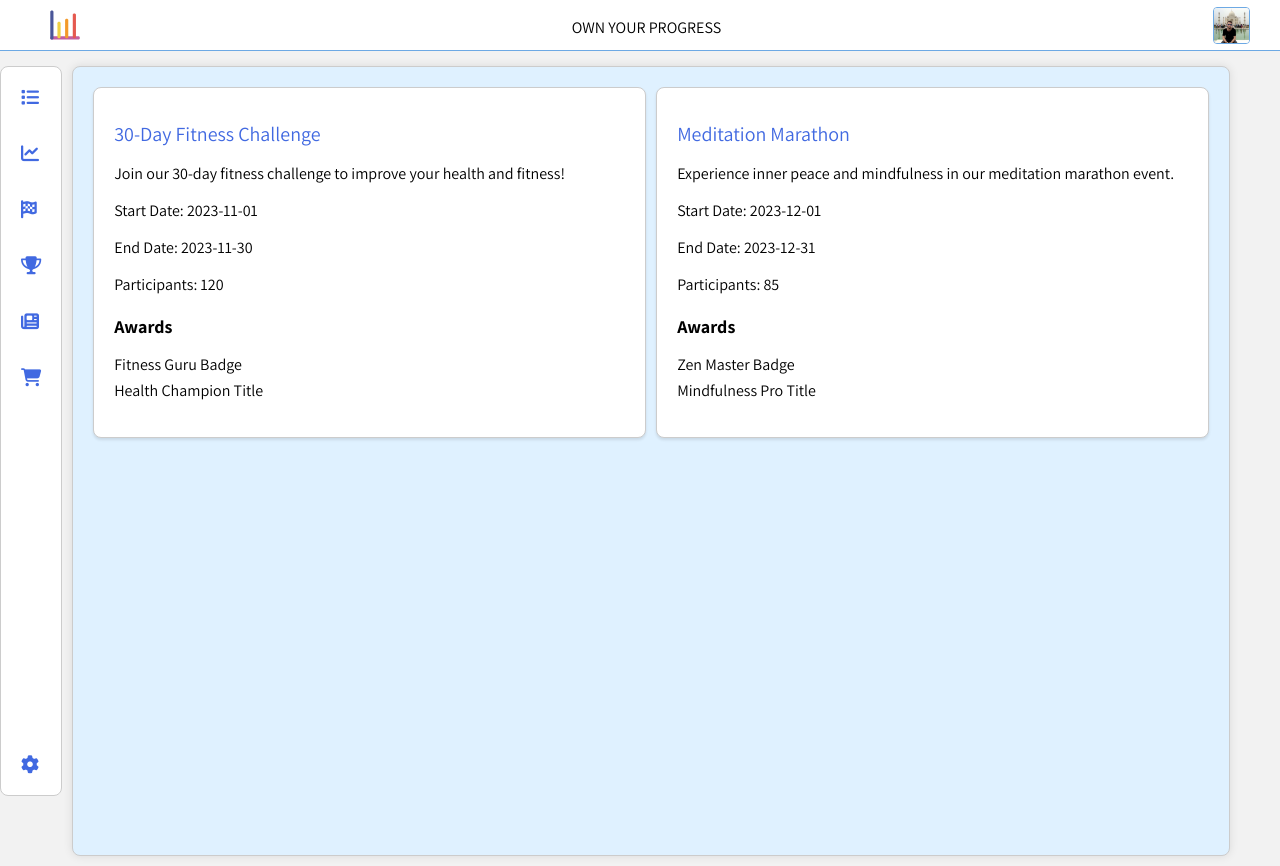
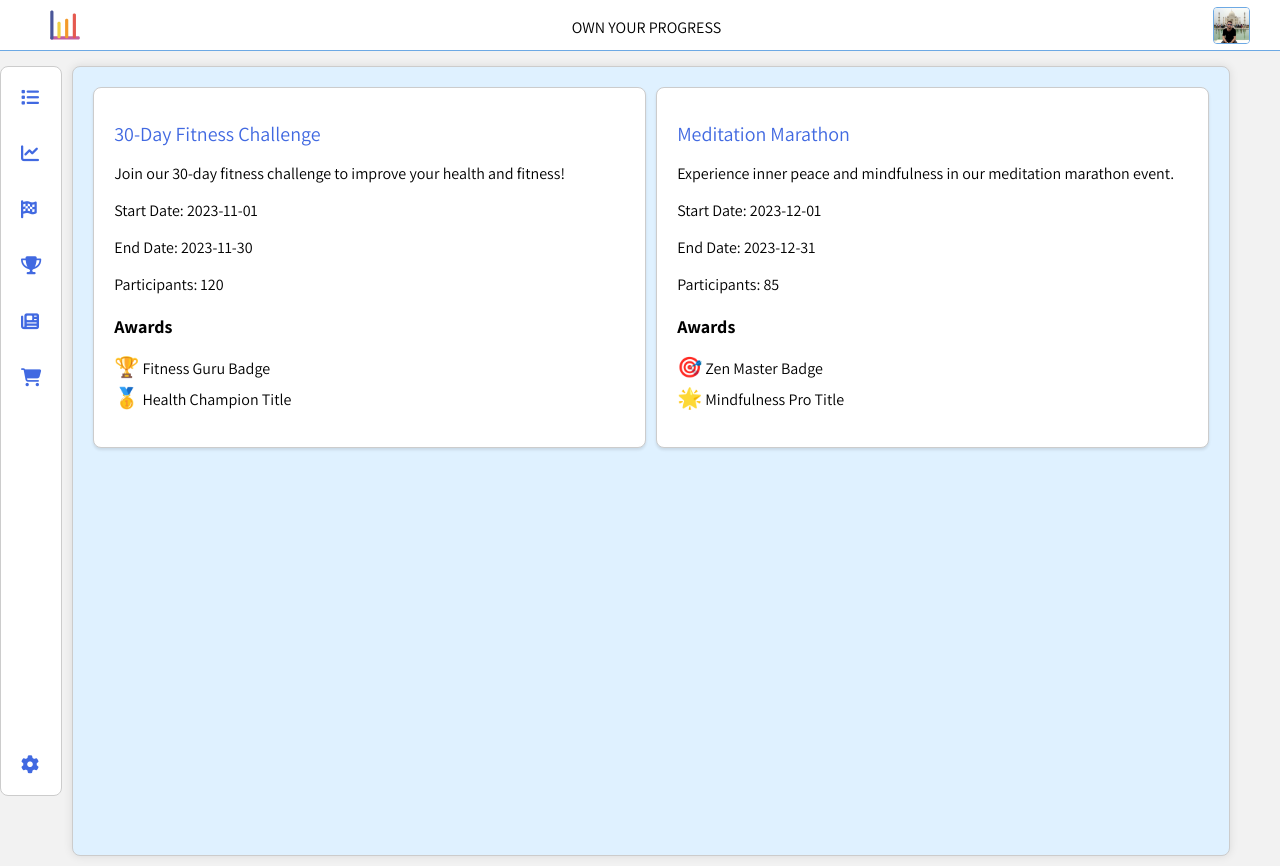
Before and after one commit to joseph-johnson27001/habits_tracker, a Vue app: page /#/challenges in a window 1280 px wide. Built offline with nearby package versions, Linux system fonts and the light colour scheme.

Commit message:
Updated badge awards

```diff
--- a/src/views/ChallengesPage.vue
+++ b/src/views/ChallengesPage.vue
@@ -14,8 +14,8 @@
         <div class="awards-container">
           <h3>Awards</h3>
           <ul>
-            <li v-for="award in challenge.awards" :key="award.id">
-              {{ award.name }}
+            <li v-for="award in challenge.awards" :key="award.name">
+              <span class="badge-icon">{{ award.icon }}</span> {{ award.name }}
             </li>
           </ul>
         </div>
@@ -42,8 +42,8 @@ export default {
           endDate: "2023-11-30",
           participants: 120,
           awards: [
-            { id: 1, name: "Fitness Guru Badge" },
-            { id: 2, name: "Health Champion Title" },
+            { name: "Fitness Guru Badge", icon: "🏆" },
+            { name: "Health Champion Title", icon: "🥇" },
           ],
         },
         {
@@ -55,8 +55,8 @@ export default {
           endDate: "2023-12-31",
           participants: 85,
           awards: [
-            { id: 3, name: "Zen Master Badge" },
-            { id: 4, name: "Mindfulness Pro Title" },
+            { name: "Zen Master Badge", icon: "🎯" },
+            { name: "Mindfulness Pro Title", icon: "🌟" },
           ],
         },
         // Add more dummy challenges as needed
@@ -94,4 +94,8 @@ export default {
 .awards-container li {
   margin-bottom: 5px;
 }
+
+.badge-icon {
+  font-size: 20px;
+}
 </style>
```
